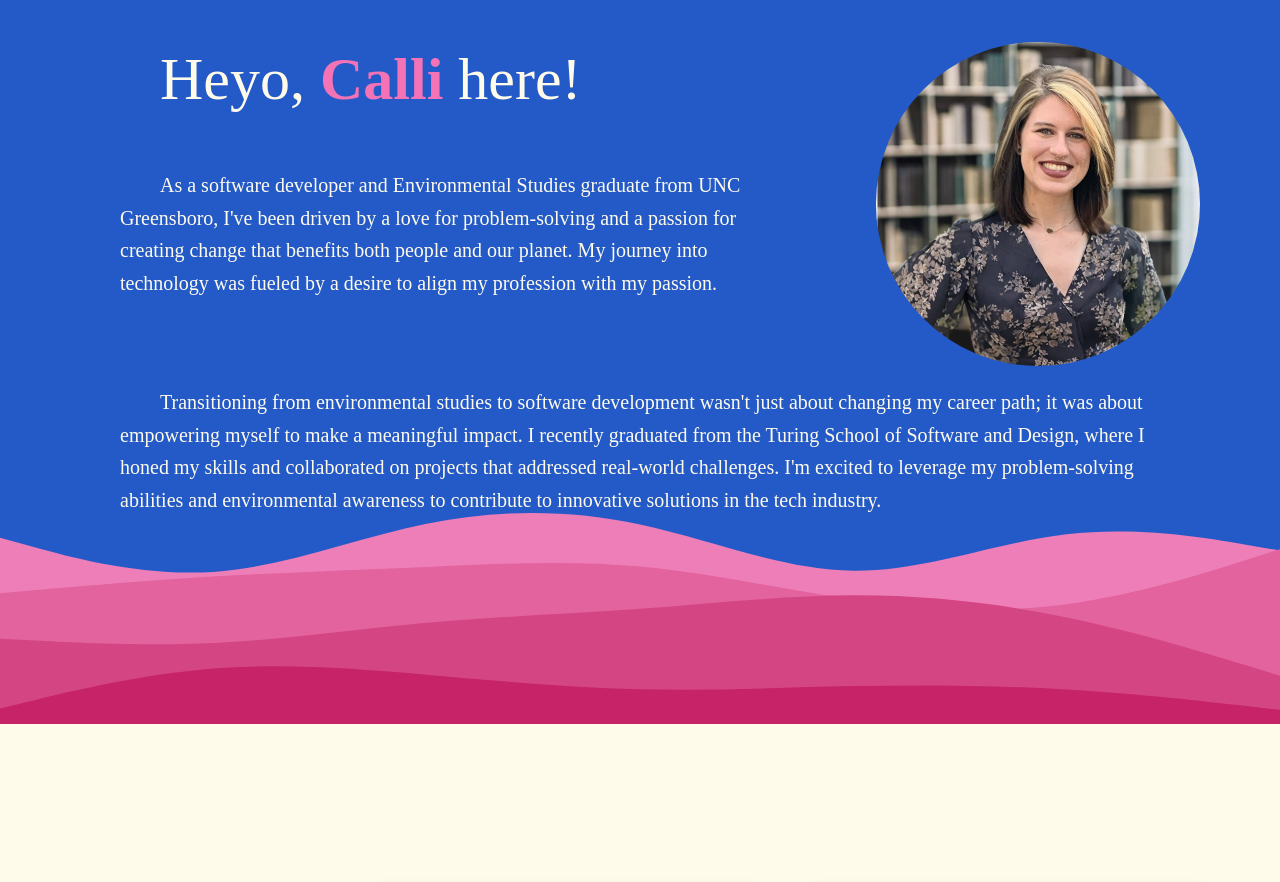
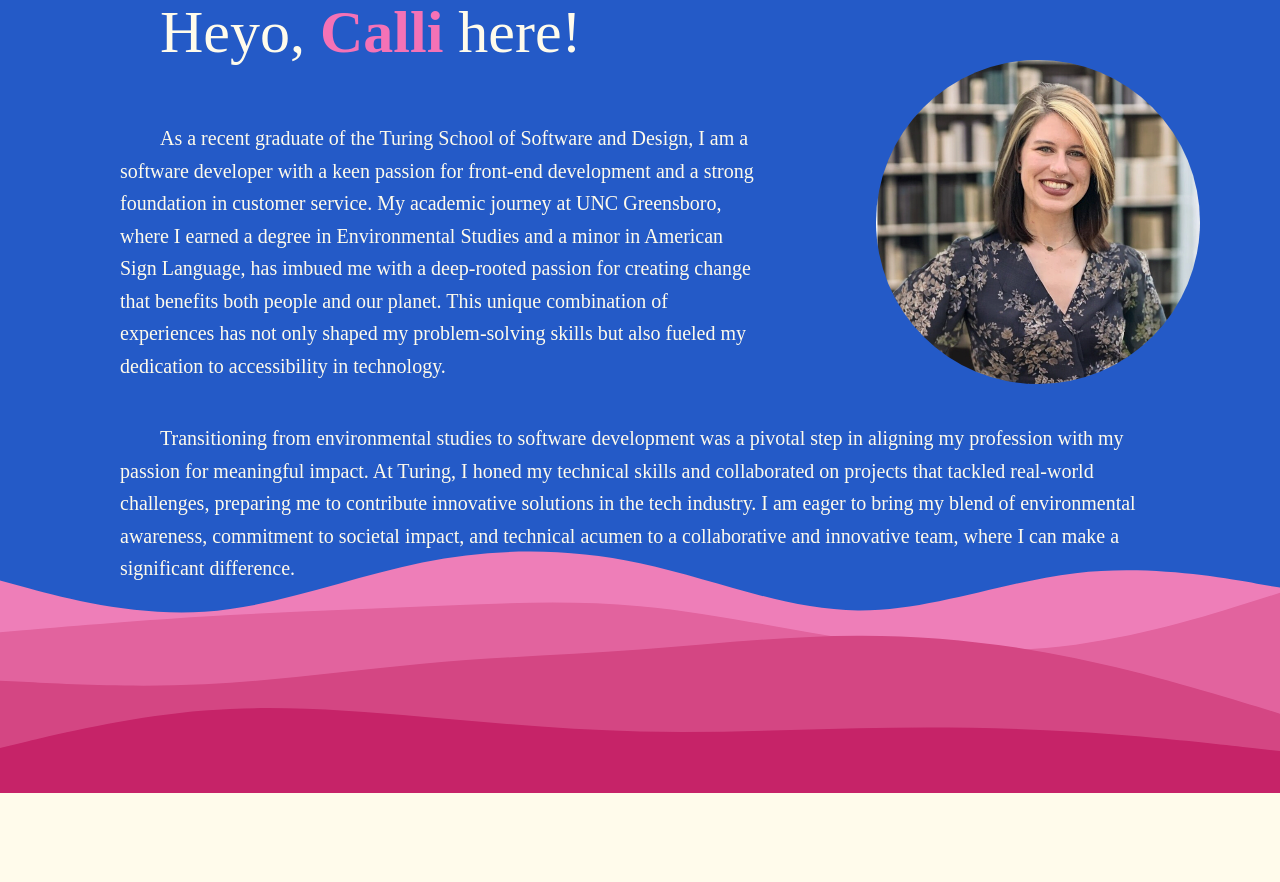
Before and after one commit to CaliHam/portfolio, a React (Vite) app: page / in a window 1280 px wide. Shown: the part 1040-1922 px from the top of the page. Built offline with nearby package versions, Linux system fonts and the light colour scheme; grey boxes are pictures that could not be loaded; a web font is replaced by a local one.

Commit message:
Update about me paragraphs to better fit me

```diff
--- a/src/AboutMe.tsx
+++ b/src/AboutMe.tsx
@@ -9,7 +9,7 @@ const AboutMe = () => {
             Heyo, <span className='font-bold text-pink-400'>Calli</span> here!
           </h1>
           <div className='p-5 lg:px-10 mb-5'>
-            <p className="text-xl leading-relaxed indent-10">As a software developer and Environmental Studies graduate from UNC Greensboro, I've been driven by a love for problem-solving and a passion for creating change that benefits both people and our planet. My journey into technology was fueled by a desire to align my profession with my passion.</p>
+            <p className="text-xl leading-relaxed indent-10">As a recent graduate of the Turing School of Software and Design, I am a software developer with a keen passion for front-end development and a strong foundation in customer service. My academic journey at UNC Greensboro, where I earned a degree in Environmental Studies and a minor in American Sign Language, has imbued me with a deep-rooted passion for creating change that benefits both people and our planet. This unique combination of experiences has not only shaped my problem-solving skills but also fueled my dedication to accessibility in technology.</p>
           </div>
         </div>
           <aside className='min-w-64 shrink-0 py-10 lg:pb-5'>
@@ -18,7 +18,7 @@ const AboutMe = () => {
       </section>
         <div className='px-10 pb-52 pt-0 md:px-20 md:pt-0 w-full flex flex-col flex-wrap'>
           <div className='lg:px-10'>
-            <p className="text-xl invisible xl:visible leading-relaxed indent-10">Transitioning from environmental studies to software development wasn't just about changing my career path; it was about empowering myself to make a meaningful impact. I recently graduated from the Turing School of Software and Design, where I honed my skills and collaborated on projects that addressed real-world challenges. I'm excited to leverage my problem-solving abilities and environmental awareness to contribute to innovative solutions in the tech industry.</p>
+            <p className="text-xl invisible xl:visible leading-relaxed indent-10">Transitioning from environmental studies to software development was a pivotal step in aligning my profession with my passion for meaningful impact. At Turing, I honed my technical skills and collaborated on projects that tackled real-world challenges, preparing me to contribute innovative solutions in the tech industry. I am eager to bring my blend of environmental awareness, commitment to societal impact, and technical acumen to a collaborative and innovative team, where I can make a significant difference.</p>
           </div>
         </div>
     </article>
```
